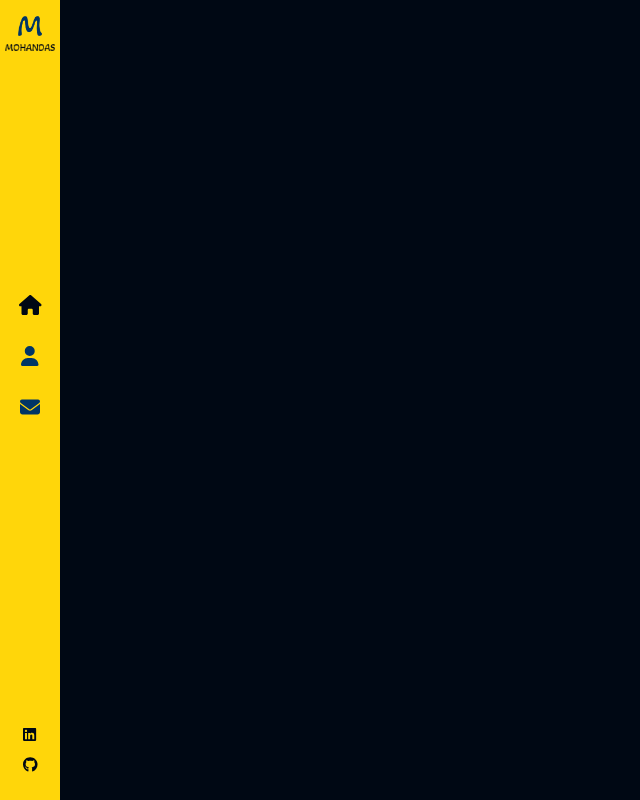
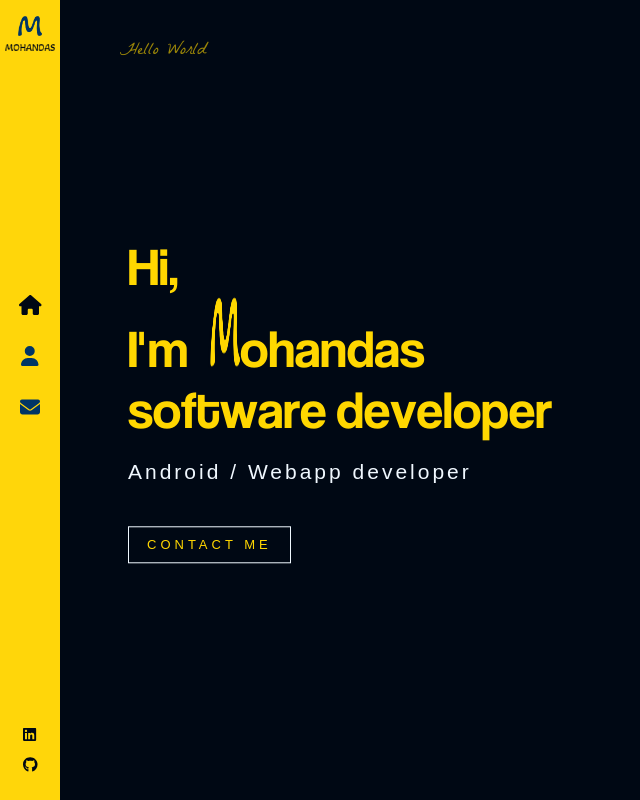
Before and after one commit to mohandas-pai/Portfolio, a React (Create React App) app: page / in a window 1280 px wide. Shown: the whole page, without its empty margins (0-640 px from the left). Built offline with nearby package versions, Linux system fonts and the light colour scheme.

Commit message:
Added Home

```diff
--- a/src/App.js
+++ b/src/App.js
@@ -1,12 +1,16 @@
 import './App.scss';
 import { Route, Routes } from 'react-router-dom';
+import Home from './components/Home';
 import Layout from './components/Layout';
+
 
 function App() {
   return (
     <>
       <Routes>
-        <Route path="/" element={<Layout />} />
+        <Route path="/" element={<Layout />} >
+          <Route index element={<Home />} />
+        </Route>
       </Routes>
     </>
   );
--- /dev/null
+++ b/src/components/AnimatedLetters/index.js
@@ -0,0 +1,17 @@
+import './index.scss';
+
+const AnimatedLetters = ({letterClass, strArray, idx }) => {
+    return(
+        <span>
+            {
+                strArray.map((char,i)=>(
+                    <span key={char + i} className={`${letterClass} _${i+idx}`}>
+                        {char}
+                    </span>
+                ))
+            }
+        </span>
+    )
+}
+
+export default AnimatedLetters
--- /dev/null
+++ b/src/components/AnimatedLetters/index.scss
@@ -0,0 +1,26 @@
+.text-animate{
+    display: inline-block;
+    opacity: 0;
+    animation: fadeInDown 1s 1s;
+    animation-duration: 1s;
+    animation-delay: 1s;
+    animation-fill-mode: forwards;
+    min-width: 10px;
+}
+
+.text-animate-hover{
+    min-width: 10px;
+    display: inline-block;
+    animation-fill-mode: both;
+
+    &:hover{
+        animation: shakeY 1s;
+        color: #ffd700;
+    }
+}
+
+@for $i from 1 through 43 {
+    .text-animate._#{$i}{
+        animation-delay: #{$i/15}s;
+    }
+}
--- /dev/null
+++ b/src/components/Home/index.js
@@ -0,0 +1,42 @@
+import './index.scss';
+import { useEffect, useState } from 'react'
+import LogoM from "../../assets/images/logo-dm.png"
+import { Link } from 'react-router-dom';
+import AnimatedLetters from '../AnimatedLetters';
+
+const Home = () => {
+
+    const [letterClass, setLetterClass] = useState('text-animate');
+    const nameArray = ['o','h','a','n','d','a','s'];
+    const jobArray = ['s','o','f','t','w','a','r','e',' ','d','e','v','e','l','o','p','e','r'];
+
+    useEffect(() => {
+         setTimeout(() => {
+          setLetterClass('text-animate-hover')
+        }, 4000)
+      }, [])
+
+    return(
+        <div className='container home-page'>
+            <div className='text-zone'>
+                <h1>
+                    <span className={letterClass}>H</span>
+                    <span className={`${letterClass} _13 `}>i</span>
+                    <span className={`${letterClass} _14 `}>,</span>
+                    <br/>
+                    <span className={`${letterClass} _15 `}>I</span>
+                    <span className={`${letterClass} _16 `}>'</span>
+                    <span className={`${letterClass} _17 `}>m</span>
+                    <img src={LogoM} alt='dev'/>
+                    <AnimatedLetters letterClass={letterClass} strArray={nameArray} idx={19}/>
+                    <br/>
+                    <AnimatedLetters letterClass={letterClass} strArray={jobArray} idx={26}/>
+                </h1>
+                <h2>Android / Webapp developer</h2>
+                <Link to='/contact' className='flat-button'> CONTACT ME</Link>
+            </div>
+        </div>
+    );
+};
+
+export default Home;
--- /dev/null
+++ b/src/components/Home/index.scss
@@ -0,0 +1,59 @@
+.home-page{
+    h1{
+        color: #ffd700;
+        font-size: 53px;
+        margin: 0;
+        font-family: 'Coolvetica';
+        font-weight: 400;
+        img{
+            width: 32px;
+        }
+    }
+    .text-zone{
+        position: absolute;
+        left: 10%;
+        top: 50%;
+        transform: translateY(-50%);
+        width: 40%;
+        max-height: 90%;
+    }
+    img{
+        width: 50px;
+        margin-left: 20px;
+        opacity: 0;
+        height: 70px;
+        animation: rotateIn 1s linear both;
+        animation-delay: 1.4s;
+    }
+}
+
+h2{
+    color: aliceblue;
+    margin-top: 20px;
+    font-weight: 400;
+    font-size: 21px;
+    font-family: sans-serif;
+    letter-spacing: 3px;
+    animation: fadeIn 1s 1.8s backwards;
+}
+
+.flat-button{
+    color: #ffd700;
+    font-size: 13px;
+    font-weight: 400;
+    letter-spacing: 4px;
+    font-family: sans-serif;
+    text-decoration: none;
+    padding: 10px 18px;
+    border: 1px solid aliceblue;
+    margin-top: 25px;
+    float: left;
+    animation: fadeIn 1s 2s backwards;
+    white-space: nowrap;
+
+    &:hover{
+        background: #ffd700;
+        color: #000814;
+        border: 1px solid#ffd700;
+    }
+}
--- a/src/components/Layout/index.js
+++ b/src/components/Layout/index.js
@@ -1,8 +1,17 @@
+import { Outlet } from 'react-router-dom';
 import Topbar from '../Topbar';
 import './index.scss';
 
 const Layout = () =>{
-    return <><Topbar /></>
+    return (
+        <div className="App">
+            <Topbar />
+            <div className="page">
+            <span className="tags top-tags">Hello World</span>
+                <Outlet/>
+            </div>
+        </div>
+    )
 }
 
 export default Layout
--- a/src/components/Layout/index.scss
+++ b/src/components/Layout/index.scss
@@ -0,0 +1,35 @@
+.page{
+    width: 100%;
+    height: 100%;
+    position: absolute;
+}
+
+.container{
+    width: 100%;
+    will-change: contents;
+    height: 90%;
+    min-height: 566px;
+    position: absolute;
+    opacity: 0;
+    top: 5%;
+    margin: 0 auto;
+    z-index: 1;
+    transform-style: preserve-3d;
+    animation: fadeIn 1s forwards;
+    animation-delay: 1s;
+}
+
+.top-tags {
+    bottom: auto;
+    top: 35px;
+  }
+
+  .tags {
+    color: #ffd700;
+    opacity: 0.6;
+    position: absolute;
+    bottom: 0;
+    left: 120px;
+    font-size: 18px;
+    font-family: 'La Belle Aurore', cursive;
+  }
```
Also changed, not shown: src/assets/images/logo-dm.png (added).
